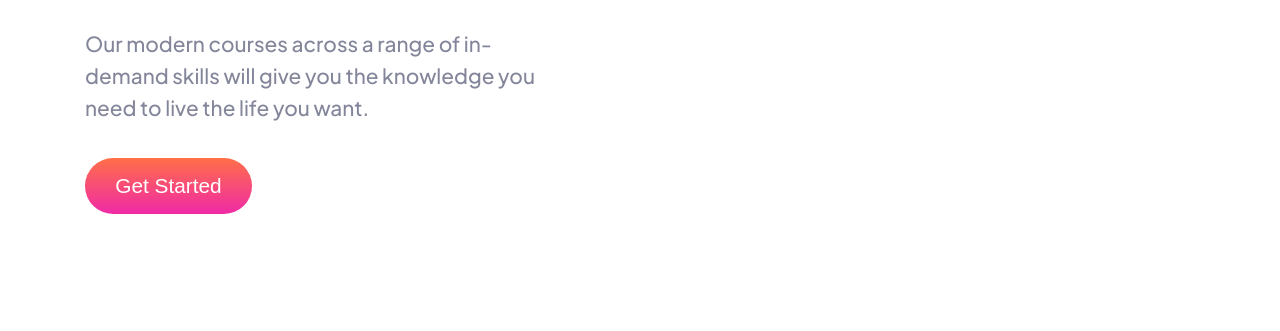
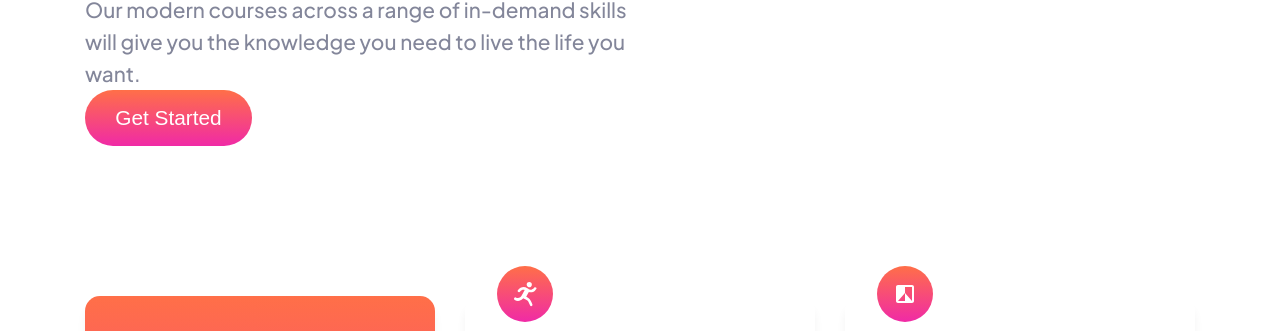
Before and after one commit to AudreyLovelace/AudreyLovelace-skilled-elearning-landing-page-1, a plain HTML site: page index.html in a window 1280 px wide. Shown: the part 342-673 px from the top of the page. Drawn offline with Linux system fonts and the light colour scheme.

Commit message:
Add files via upload

```diff
--- a/index.html
+++ b/index.html
@@ -22,17 +22,22 @@
           /></a>
           <button>Get Started</button>
         </nav>
+      </div>
+      <div class="container">
+        <div class="hero">
           <section>
             <h1>
               Maximize skill,<br />
               minimize budget
             </h1>
             <p>
-            Our modern courses across a range of in-demand skills will give you
-            the knowledge you need to live the life you want.
+              Our modern courses across a range of in-demand skills will give
+              you the knowledge you need to live the life you want.
             </p>
             <button>Get Started</button>
           </section>
+          <div class="hero_right"></div>
+        </div>
         <img class="coffee-small" src="assets/image-hero-mobile.png" alt="" />
       </div>
       <div class="coffee"></div>
--- a/style.scss
+++ b/style.scss
@@ -70,18 +70,27 @@ body {
   }
 }
 header {
+  overflow-x: hidden;
   nav {
     align-items: center;
     @include flex();
     margin-top: 20px;
+  }
+
+  .hero {
+    display: grid;
+    grid-template-columns: repeat(2, 1fr);
+
+    &_right {
+      max-width: max-content;
+    }
   }
   section {
     position: relative;
 
     @include flex(column);
     margin: 100px 0 150px;
-    height: 380px;
-    width: 457px;
+    flex: 40%;
     button {
       background-color: white;
       background-image: $orange-pink;
@@ -90,6 +99,7 @@ header {
       }
     }
   }
+
   // .coffee {
   //   @include border();
   //   position: absolute;
```
Also changed, not shown: style.css, 1 other file. Lines whose indentation alone changed are shown as unchanged.
